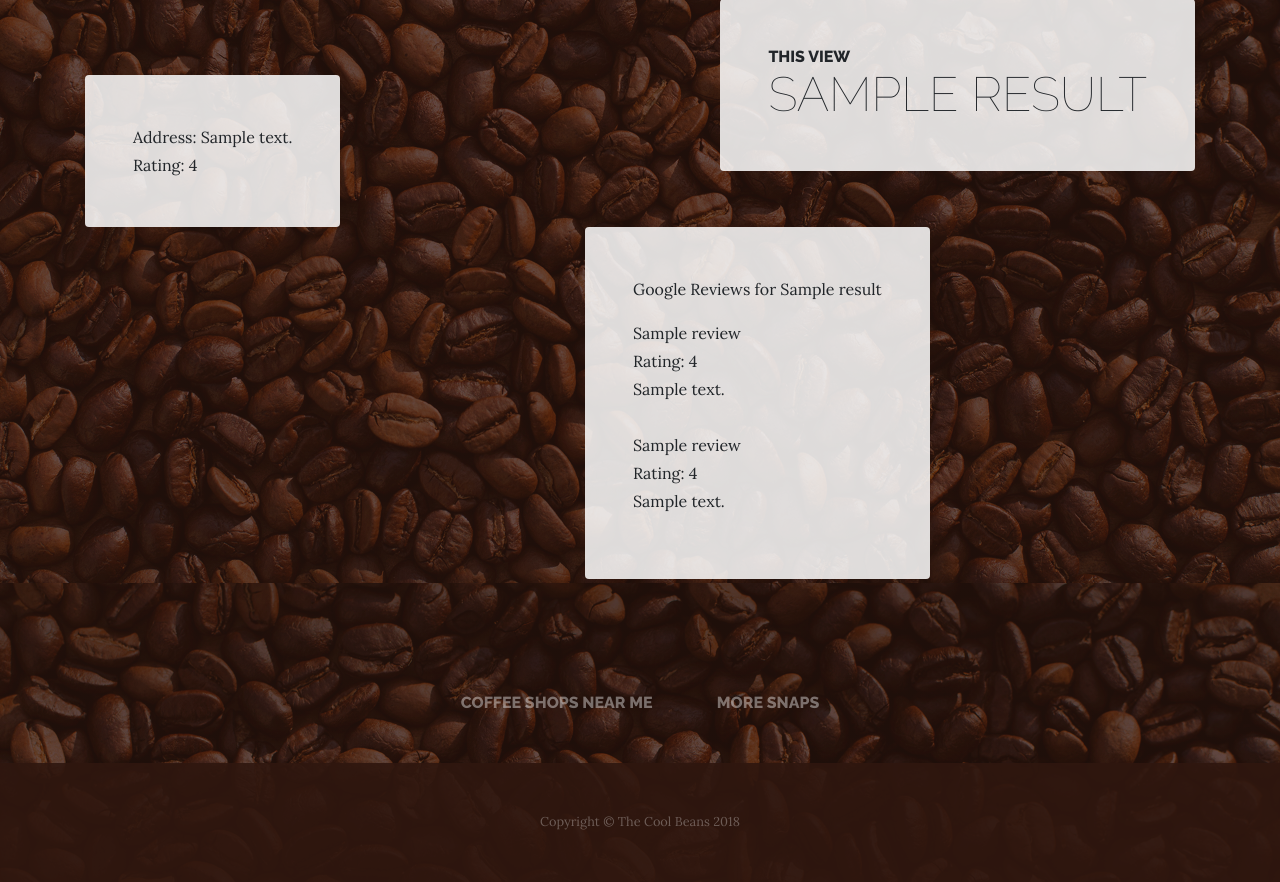
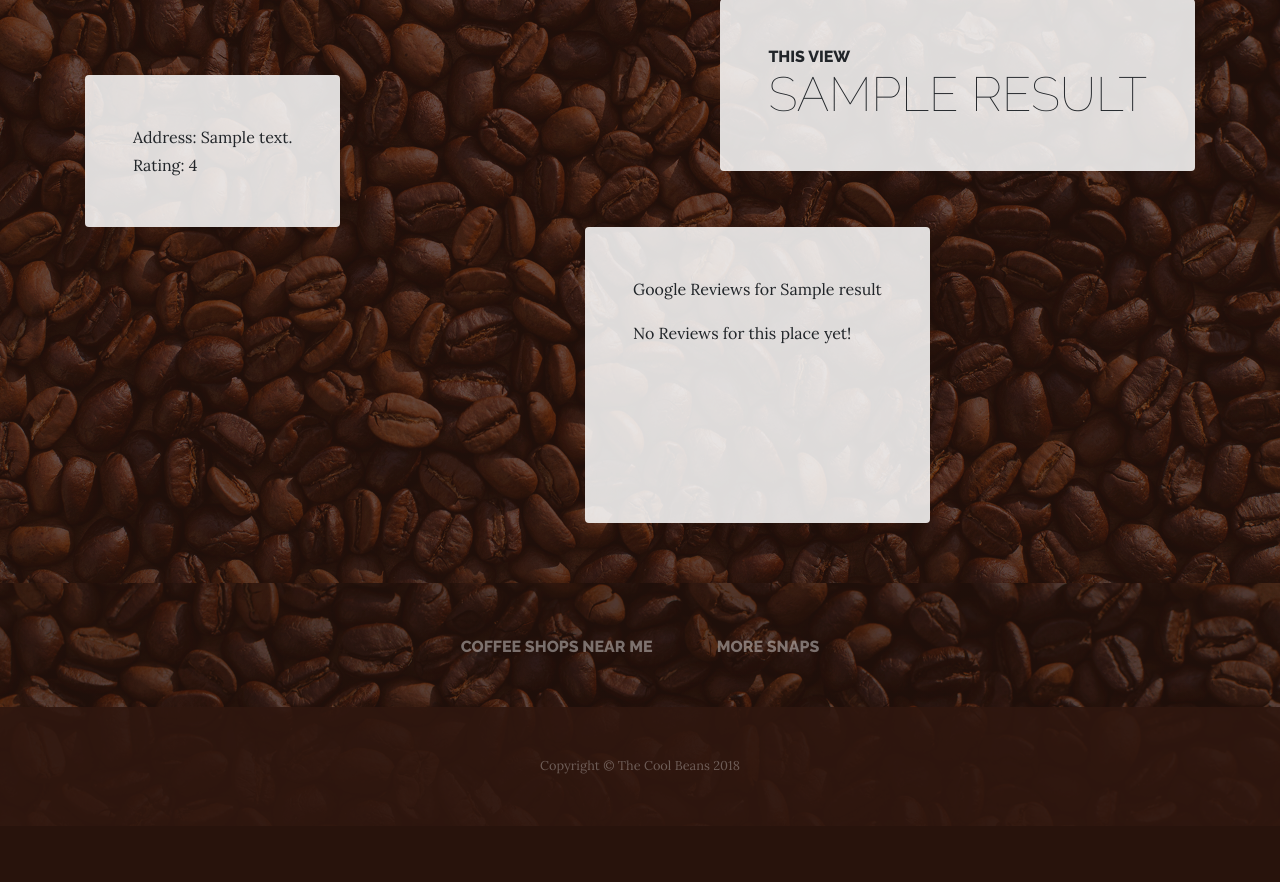
Before and after one commit to sonambenakatti/idb, a Flask app: page /scenic/1 in a window 1280 px wide. Shown: the part 393-1275 px from the top of the page. After the commit the page ends 1204 px from the top, so only its background shows below. Run offline with Flask 2, Linux system fonts and the light colour scheme; a database or web service that is not in the repository returns one stand-in record (values such as "Sample title"); data that the repository does not hold is empty; parts of the project's set-up code (start-up, migrations or seed data) failed here and were passed over; some libraries are stand-ins or nearby versions.

Commit message:
Fixed duplicate file issue and reviews

```diff
--- a/ScenicLocations.py
+++ b/ScenicLocations.py
@@ -1,5 +1,5 @@
 from __future__ import print_function
-from GooglePlaces import GooglePlaces
+
 import argparse
 import json
 import pprint
--- a/app.py
+++ b/app.py
@@ -81,75 +81,86 @@ def index() :
 
 @APP.route('/scenic')
 def sceniclocations() :
-	scenic_locations = places.get_places()
-	name1=scenic_locations[0].name
-	placeID1=scenic_locations[0].placeID
-	rating1=scenic_locations[0].rating
-	photor1=scenic_locations[0].photo
+    scenic_locations = places.get_places()
+    name1=scenic_locations[0].name
+    placeID1=scenic_locations[0].placeID
+    rating1=scenic_locations[0].rating
+    photor1=scenic_locations[0].photo
 
-	name2=scenic_locations[1].name
-	placeID2=scenic_locations[1].placeID
-	rating2=scenic_locations[1].rating
-	photor2=scenic_locations[1].photo
+    name2=scenic_locations[1].name
+    placeID2=scenic_locations[1].placeID
+    rating2=scenic_locations[1].rating
+    photor2=scenic_locations[1].photo
 
-	name3=scenic_locations[2].name
-	placeID3=scenic_locations[2].placeID
-	rating3=scenic_locations[2].rating
-	photor3=scenic_locations[2].photo
+    name3=scenic_locations[2].name
+    placeID3=scenic_locations[2].placeID
+    rating3=scenic_locations[2].rating
+    photor3=scenic_locations[2].photo
 
-	#r1 = requests.get('https://maps.googleapis.com/maps/api/place/textsearch/json?type=park&location=30.267153,-97.7430608&radius=10000&key=AIzaSyBlOaCDL8ePD3nignTrJN1oViXj_rDx_1U')
+    #r1 = requests.get('https://maps.googleapis.com/maps/api/place/textsearch/json?type=park&location=30.267153,-97.7430608&radius=10000&key=AIzaSyBlOaCDL8ePD3nignTrJN1oViXj_rDx_1U')
 
-	#photor1 = 'https://maps.googleapis.com/maps/api/place/photo?maxwidth=400&photoreference=' + json1['results'][0]['photos'][0]['photo_reference']+ '&key=AIzaSyBlOaCDL8ePD3nignTrJN1oViXj_rDx_1U'
+    #photor1 = 'https://maps.googleapis.com/maps/api/place/photo?maxwidth=400&photoreference=' + json1['results'][0]['photos'][0]['photo_reference']+ '&key=AIzaSyBlOaCDL8ePD3nignTrJN1oViXj_rDx_1U'
 
 
-		#location2 = json1["results"][1]["formatted_address"]
+        #location2 = json1["results"][1]["formatted_address"]
 
-	#photor2 = 'https://maps.googleapis.com/maps/api/place/photo?maxwidth=400&photoreference=' + json1['results'][1]['photos'][0]['photo_reference']+ '&key=AIzaSyBlOaCDL8ePD3nignTrJN1oViXj_rDx_1U'
+    #photor2 = 'https://maps.googleapis.com/maps/api/place/photo?maxwidth=400&photoreference=' + json1['results'][1]['photos'][0]['photo_reference']+ '&key=AIzaSyBlOaCDL8ePD3nignTrJN1oViXj_rDx_1U'
 
 
-	#photor3 = 'https://maps.googleapis.com/maps/api/place/photo?maxwidth=400&photoreference=' + json1['results'][2]['photos'][0]['photo_reference']+ '&key=AIzaSyBlOaCDL8ePD3nignTrJN1oViXj_rDx_1U'
-	return flask.render_template('products.html', name1=name1, placeID1= placeID1, rating1=rating1, photo1=photor1, name2=name2, placeID2=placeID2, rating2=rating2, photo2=photor2, name3=name3, placeID3=placeID3, rating3=rating3, photo3=photor3)
+    #photor3 = 'https://maps.googleapis.com/maps/api/place/photo?maxwidth=400&photoreference=' + json1['results'][2]['photos'][0]['photo_reference']+ '&key=AIzaSyBlOaCDL8ePD3nignTrJN1oViXj_rDx_1U'
+    return flask.render_template('products.html', name1=name1, placeID1= placeID1, rating1=rating1, photo1=photor1, name2=name2, placeID2=placeID2, rating2=rating2, photo2=photor2, name3=name3, placeID3=placeID3, rating3=rating3, photo3=photor3)
 
 
 @APP.route('/scenic/<placeID>')
 def scenicdetails(placeID):
 
-	r1 = requests.get('https://maps.googleapis.com/maps/api/place/details/json?placeid=' + placeID + '&key=AIzaSyBlOaCDL8ePD3nignTrJN1oViXj_rDx_1U')
-	json1 = r1.json()
-	name = json1['result']['name']
+    r1 = requests.get('https://maps.googleapis.com/maps/api/place/details/json?placeid=' + placeID + '&key=AIzaSyBlOaCDL8ePD3nignTrJN1oViXj_rDx_1U')
+    json1 = r1.json()
+    name = json1['result']['name']
 
-	address = json1["result"]["formatted_address"]
-	rating = ""
-	try:
-		rating= json1["result"]["rating"]
-	except:
-		rating = "No ratings for this view yet!"
-	photo = 'https://maps.googleapis.com/maps/api/place/photo?maxwidth=400&photoreference=' + json1['result']['photos'][0]['photo_reference']+ '&key=AIzaSyBlOaCDL8ePD3nignTrJN1oViXj_rDx_1U'
-	src_for_map = "https://www.google.com/maps/embed/place?key=AIzaSyBlOaCDL8ePD3nignTrJN1oViXj_rDx_1U&origin=place_id:" + placeID + "&output=embed"
-	review1name = json1["result"]["reviews"][0]['author_name']
-	review1text = json1["result"]["reviews"][0]['text']
-	review1rating=json1["result"]["reviews"][0]['rating']
-	review2name = json1["result"]["reviews"][1]['author_name']
-	review2text = json1["result"]["reviews"][1]['text']
-	review2rating=json1["result"]["reviews"][1]['rating']
+    address = json1["result"]["formatted_address"]
+    rating = ""
+    try:
+        rating= json1["result"]["rating"]
+    except:
+        rating = "No ratings for this view yet!"
+    photo = 'https://maps.googleapis.com/maps/api/place/photo?maxwidth=400&photoreference=' + json1['result']['photos'][0]['photo_reference']+ '&key=AIzaSyBlOaCDL8ePD3nignTrJN1oViXj_rDx_1U'
+    src_for_map = "https://www.google.com/maps/embed/place?key=AIzaSyBlOaCDL8ePD3nignTrJN1oViXj_rDx_1U&origin=place_id:" + placeID + "&output=embed"
 
-	"""
-	scl = get_loc_from_id(placeID)s
-	name = scl.name
+    try:
+        review1name = json1["result"]["reviews"][0]['author_name']
+        review1text = json1["result"]["reviews"][0]['text']
+        review1rating= "Rating: " + json1["result"]["reviews"][0]['rating']
+        review2name = json1["result"]["reviews"][1]['author_name']
+        review2text = json1["result"]["reviews"][1]['text']
+        review2rating= "Rating: " + json1["result"]["reviews"][1]['rating']
+    except:
+        review1name = "No Reviews for this place yet!"
+        review1text = ""
+        review1rating=""
+        review2name = ""
+        review2text = ""
+        review2rating=""
 
-	address = scl.address
-	rating= scl.rating
-	photo= scl.photo
 
-	review1name = scl.reviews[0]['name']
-	review1text = scl.reviews[0]['name']
-	review1rating=scl.reviews[0]['name']
-	review2name = scl.reviews[1]['name']
-	review2text = scl.reviews[1]['name']
-	review2rating=scl.reviews[1]['name']
-	"""
 
-	return flask.render_template('scenicdetails.html', name=name, address=address, photo=photo, src_for_map=src_for_map, rating=rating, review1name=review1name, review1text=review1text, review1rating=review1rating, review2name=review2name, review2text=review2text, review2rating=review2rating)
+    """
+    scl = get_loc_from_id(placeID)s
+    name = scl.name
+
+    address = scl.address
+    rating= scl.rating
+    photo= scl.photo
+
+    review1name = scl.reviews[0]['name']
+    review1text = scl.reviews[0]['name']
+    review1rating=scl.reviews[0]['name']
+    review2name = scl.reviews[1]['name']
+    review2text = scl.reviews[1]['name']
+    review2rating=scl.reviews[1]['name']
+    """
+
+    return flask.render_template('scenicdetails.html', name=name, address=address, photo=photo, src_for_map=src_for_map, rating=rating, review1name=review1name, review1text=review1text, review1rating=review1rating, review2name=review2name, review2text=review2text, review2rating=review2rating)
 
 
 @APP.route('/snapshots')
--- a/places.py
+++ b/places.py
@@ -11,18 +11,14 @@ import urllib
 import yelp
 import snapshots
 import githubstats
-import GooglePlaces
 
 
 list_locs = []
 
 def get_places():
-	global list_locs
-	list_locs = []
 	r1 = requests.get('https://maps.googleapis.com/maps/api/place/textsearch/json?location=30.267153,-97.7430608&radius=10000&type=park&keyword=natural_feature&key=AIzaSyBlOaCDL8ePD3nignTrJN1oViXj_rDx_1U')
+	#r1 = requests.get('https://maps.googleapis.com/maps/api/place/queryautocomplete/json?location=30.267153,-97.7430608key=AIzaSyBlOaCDL8ePD3nignTrJN1oViXj_rDx_1U&input=scenic')
 	json1 = r1.json()
-
-	print(json1)
 
 	#location3 = json1["results"][2]["formatted_address"]
 	placeID1 = json1["results"][0]["place_id"]
@@ -36,22 +32,23 @@ def get_places():
 def list_of_locs(placeID):
 	r1 = requests.get('https://maps.googleapis.com/maps/api/place/details/json?placeid=' + placeID + '&key=AIzaSyBlOaCDL8ePD3nignTrJN1oViXj_rDx_1U')
 	json1 = r1.json()
-	print(json1)
-	rating = 0
+
 	try:
 		rating =  json1["result"]["rating"]
 
 	except:
-		rating = 0
-
+		rating = 'No ratings for this view yet!'
+	try:
+		reviews = json1["result"]["reviews"]
+	except:
+		reviews = 'No reviews for this view yet!'
 
 	name = json1['result']['name']
 
 	address = json1["result"]["formatted_address"]
-	rating= json1["result"]["rating"]
 	photo = 'https://maps.googleapis.com/maps/api/place/photo?maxwidth=400&photoreference=' + json1['result']['photos'][0]['photo_reference']+ '&key=AIzaSyBlOaCDL8ePD3nignTrJN1oViXj_rDx_1U'
 	#src_for_map = "https://www.google.com/maps/embed/place?key=AIzaSyBlOaCDL8ePD3nignTrJN1oViXj_rDx_1U&origin=place_id:" + placeID + "&output=embed"
-	reviews = json1["result"]["reviews"]
+
 
 	scl = ScenicLocations(name, placeID, photo, rating, reviews, address)
 
--- a/templates/scenicdetails.html
+++ b/templates/scenicdetails.html
@@ -52,8 +52,8 @@
             <div style="margin-left: 500px" class="bg-faded p-5 rounded">
               <p>Google Reviews for {{name}}</p>
               <p>
-                {{review1name}}</br>Rating: {{review1rating}}</br>{{review1text}}</br></br>
-                {{review2name}}</br>Rating: {{review2rating}}</br>{{review2text}}</br>
+                {{review1name}}</br{{review1rating}}</br>{{review1text}}</br></br>
+                {{review2name}}</br>{{review2rating}}</br>{{review2text}}</br>
               </p>
               </div>
             </div>
```
Also changed, not shown: GooglePlaces.py (deleted, +0 -53 lines).
